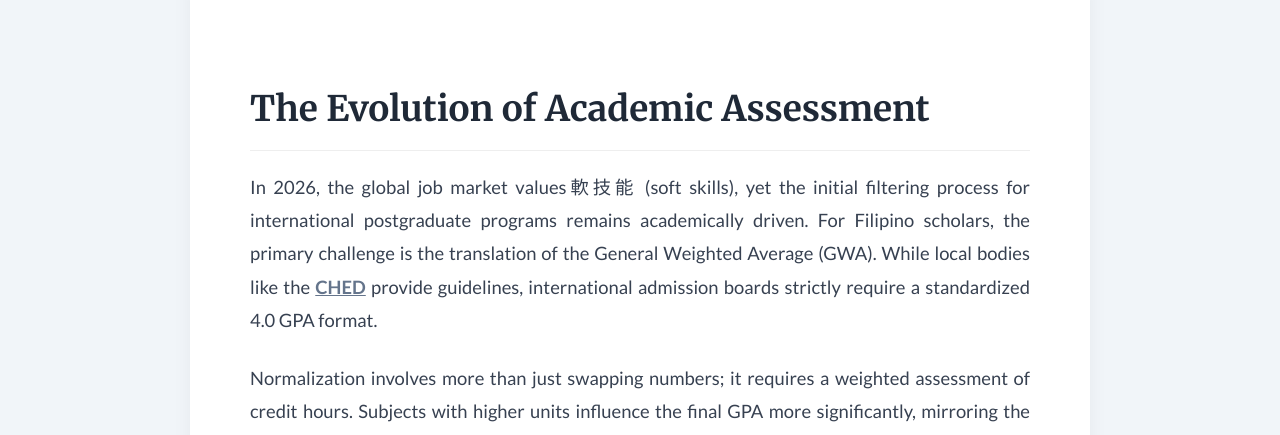
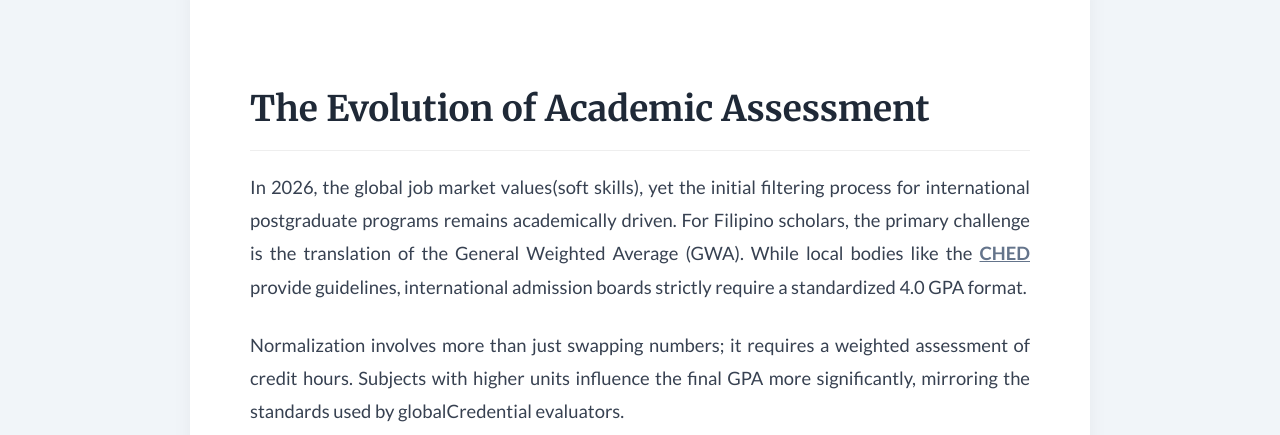
Before and after one commit to Wakeel11/GWA-to-GPA-calculation, a plain HTML site: page index.html in a window 1280 px wide. Shown: the part 544-979 px from the top of the page. Drawn offline with Linux system fonts and the light colour scheme.

Commit message:
Update index.html

```diff
--- a/index.html
+++ b/index.html
@@ -105,7 +105,7 @@
     <article class="content-card">
         <h2>The Evolution of Academic Assessment</h2>
         <div class="article-body">
-            <p>In 2026, the global job market values軟技能 (soft skills), yet the initial filtering process for international postgraduate programs remains academically driven. For Filipino scholars, the primary challenge is the translation of the General Weighted Average (GWA). While local bodies like the <a href="https://www.ched.gov.ph" class="authority-link" target="_blank">CHED</a> provide guidelines, international admission boards strictly require a standardized 4.0 GPA format.</p>
+            <p>In 2026, the global job market values(soft skills), yet the initial filtering process for international postgraduate programs remains academically driven. For Filipino scholars, the primary challenge is the translation of the General Weighted Average (GWA). While local bodies like the <a href="https://www.ched.gov.ph" class="authority-link" target="_blank">CHED</a> provide guidelines, international admission boards strictly require a standardized 4.0 GPA format.</p>
 
             <p>Normalization involves more than just swapping numbers; it requires a weighted assessment of credit hours. Subjects with higher units influence the final GPA more significantly, mirroring the standards used by globalCredential evaluators.</p>
 
```
